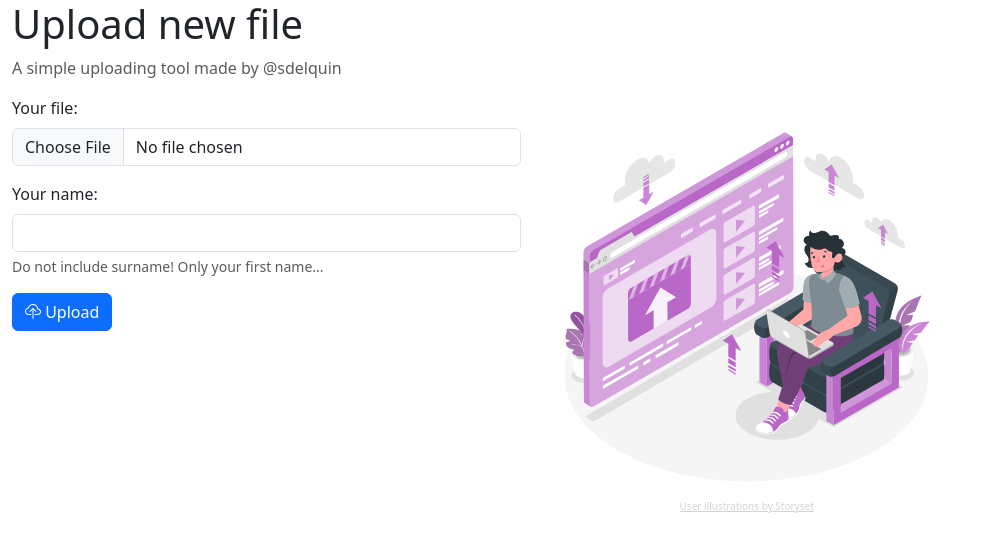
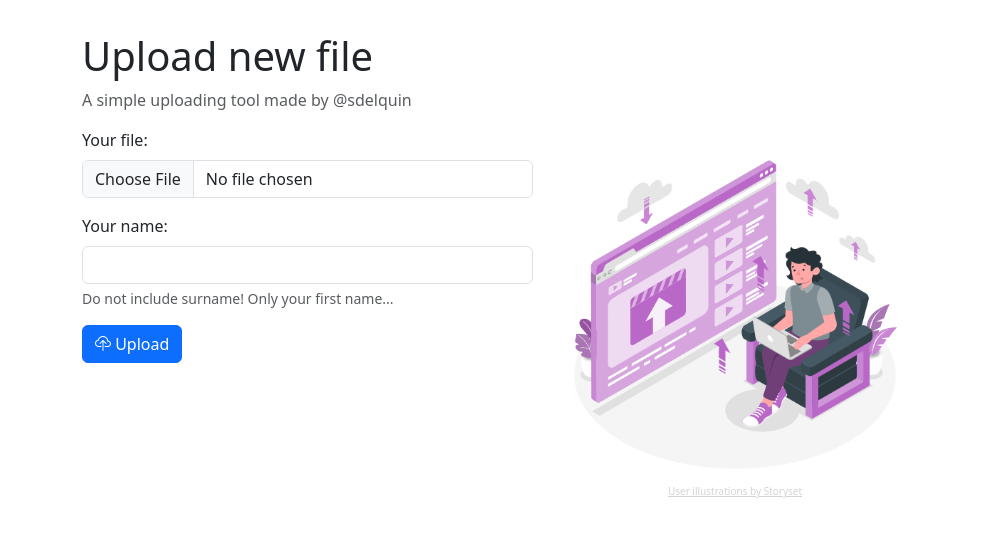
Before and after one commit to sdelquin/upload, a Flask app: page / in a window 1280 px wide. Shown: the top 552 px of the page, without its empty margins (0-981 px from the left). Run offline with Flask 2, Linux system fonts and the light colour scheme; some libraries are stand-ins or nearby versions.

Commit message:
Add gif instead of svg

```diff
--- a/static/main.css
+++ b/static/main.css
@@ -1,6 +1,15 @@
+body {
+  padding-top: 2rem;
+}
+
+img.hero-image {
+  width: 100%;
+}
+
 div.credits {
   font-size: x-small;
 }
+
 div.credits a {
   color: lightgray;
 }
--- a/templates/base.html
+++ b/templates/base.html
@@ -18,6 +18,6 @@
     />
   </head>
   <body>
-    <div class="container-fluid">{% block container %}{% endblock %}</div>
+    <div class="container">{% block container %}{% endblock %}</div>
   </body>
 </html>
--- a/templates/index.html
+++ b/templates/index.html
@@ -28,7 +28,7 @@
   <div class="col-md-4 col-sm-8 text-center">
     <img
       class="hero-image"
-      src="{{ url_for('static', filename='upload-story.svg') }}"
+      src="{{ url_for('static', filename='upload-story.gif') }}"
       alt="Upload story"
     />
     <div class="credits">
```
Also changed, not shown: static/upload-story.gif (added), static/upload-story.svg (deleted).
